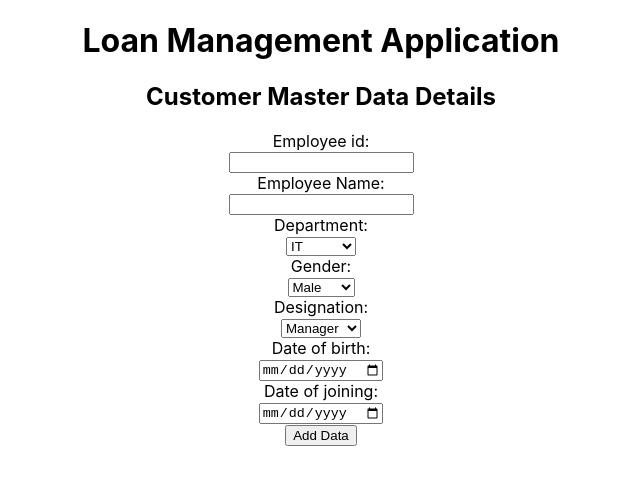
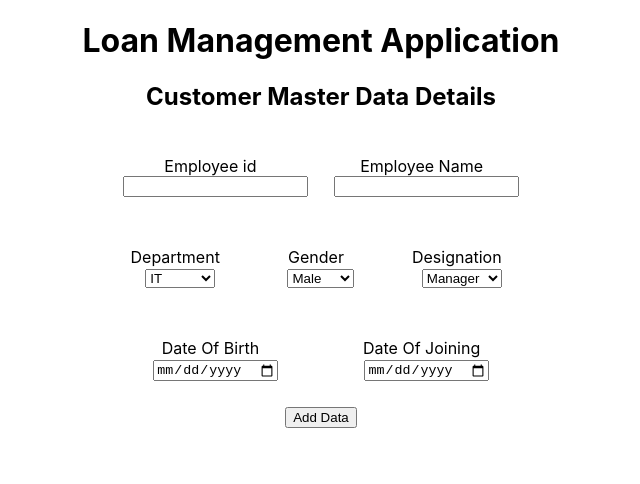
Before and after one commit to agastya2002/LMSTeam3Batch9, a React (Create React App) app in the folder Frontend/lms/: page / in a window 1280 px wide. Shown: the top 484 px of the page, without its empty margins (319-959 px from the left). Built offline with nearby package versions, Linux system fonts and the light colour scheme.

Commit message:
Added Styles for Customer Details Page

```diff
--- a/Frontend/lms/package.json
+++ b/Frontend/lms/package.json
@@ -9,7 +9,7 @@
     "react": "^18.2.0",
     "react-dom": "^18.2.0",
     "react-router-dom": "^6.15.0",
-    "react-scripts": "5.0.1",
+    "react-scripts": "^5.0.1",
     "web-vitals": "^2.1.4"
   },
   "scripts": {
--- a/Frontend/lms/src/App.js
+++ b/Frontend/lms/src/App.js
@@ -1,11 +1,11 @@
 import logo from './logo.svg';
 import './App.css';
-import InputCustDetailsPage from './Pages/InputCustDetailsPage';
+import CustomerDetails from './Pages/CustomerDetails';
 
 function App() {
   return (
     <div className="App">
-        <InputCustDetailsPage/>
+        <CustomerDetails/>
     </div>
   );
 }
--- /dev/null
+++ b/Frontend/lms/src/Pages/CustomerDetails.js
@@ -0,0 +1,74 @@
+import React from 'react';
+import '../Styles/CustomerDetails.css'
+
+const CustomerDetails=()=>{
+    return (
+        <div>
+            <div>
+                <h1>Loan Management Application</h1>
+                <h2>Customer Master Data Details</h2>
+            </div>
+            <div className='customer_details'>
+                <div className='employee_details'>
+                    <div className='employee_detail'>
+                        <span className='employee_field'>Employee id</span>
+                        <input type="text" id="eid" />
+                    </div>
+                    <div className='employee_detail'>
+                        <span className='employee_field'>Employee Name</span>
+                        <input type="text" id="ename" />
+                    </div>
+                </div>
+                <div className='employee_details'>
+                    <div className='employee_detail'>
+                    <span className='employee_field'>Department</span>
+                        <div>
+                            <select name="department" id="department">
+                                <option value="it">IT</option>
+                                <option value="finance">Finance</option>
+                                <option value="sales">Sales</option>
+                                <option value="hr">HR</option>
+                            </select>
+                        </div>
+                    </div>
+                    <div className='employee_detail'>
+                    <span className='employee_field'>Gender</span>
+                        <div>
+                            <select name="gender" id="gender">
+                                <option value="male">Male</option>
+                                <option value="female">Female</option>
+                            </select>
+                        </div>
+                    </div>
+                    <div className='employee_detail'>
+                        <span className='employee_field'>Designation</span>
+                        <div>
+                            <select name="designation" id="designation">
+                                <option value="manager">Manager</option>
+                                <option value="ca">CA</option>
+                                <option value="dgm">DGM</option>
+                                <option value="associate">Associate</option>
+                            </select>
+                        </div>
+                    </div>
+                </div>
+                <div className='employee_details'>
+                    <div className='employee_detail'>
+                    <span className='employee_field'>Date Of Birth</span>
+                        <div><input type="date" id="dob" /></div>
+                    </div>
+                    <div className='employee_detail'>
+                    <span className='employee_field'>Date Of Joining</span>
+                        <div><input type="date" id="doj" /></div>
+                    </div>
+                </div>
+                <div>
+                    <button type="submit">Add Data</button>
+                </div>
+
+            </div>
+        </div>
+    )
+}
+
+export default CustomerDetails;
--- a/Frontend/lms/src/Pages/InputCustDetailsPage.js
+++ /dev/null
@@ -1,65 +0,0 @@
-import React from 'react';
-
-const InputCustDetailsPage=()=>{
-    return (
-        <div>
-        <div>
-            <h1>Loan Management Application</h1>
-            <h2>Customer Master Data Details</h2>
-        </div>
-
-            <div>
-                <div>Employee id:</div>
-                <div><input type="text" id="eid" /></div>
-            </div>
-            <div>
-                <div>Employee Name:</div>
-                <div><input type="text" id="ename" /></div>
-            </div>
-            <div>
-                <div>Department:</div>
-                <div>
-                    <select name="department" id="department">
-                        <option value="it">IT</option>
-                        <option value="finance">Finance</option>
-                        <option value="sales">Sales</option>
-                        <option value="hr">HR</option>
-                    </select>
-                </div>
-            </div>
-            <div>
-                <div>Gender:</div>
-                <div>
-                    <select name="gender" id="gender">
-                        <option value="male">Male</option>
-                        <option value="female">Female</option>
-                    </select>
-                </div>
-            </div>
-            <div>
-                <div>Designation:</div>
-                <div>
-                    <select name="designation" id="designation">
-                        <option value="manager">Manager</option>
-                        <option value="ca">CA</option>
-                        <option value="dgm">DGM</option>
-                        <option value="associate">Associate</option>
-                    </select>
-                </div>
-            </div>
-            <div>
-                <div>Date of birth:</div>
-                <div><input type="date" id="dob" /></div>
-            </div>
-            <div>
-                <div>Date of joining:</div>
-                <div><input type="date" id="doj" /></div>
-            </div>
-            <div>
-                <button type="submit">Add Data</button>
-            </div>
-        </div>
-    )
-}
-
-export default InputCustDetailsPage;
--- /dev/null
+++ b/Frontend/lms/src/Styles/CustomerDetails.css
@@ -0,0 +1,29 @@
+.customer_details{
+    display: flex;
+    flex-direction: column;
+    justify-content: center;
+    align-items: center;
+    width:100vw;
+}
+
+.employee_details{
+    display: flex;
+    justify-content: space-around;
+    align-items: center;
+    padding:15px;
+    margin: 10px;
+    min-width: 33%;
+}
+
+.employee_detail{
+    display: flex;
+    flex-direction: column;
+    justify-content: center;
+    align-items: center;
+    flex:1;
+
+}
+
+.employee_field{
+    padding-right:10px;
+}
```
Also changed, not shown: 1 other file (tests, documents, lock files or other folders).
